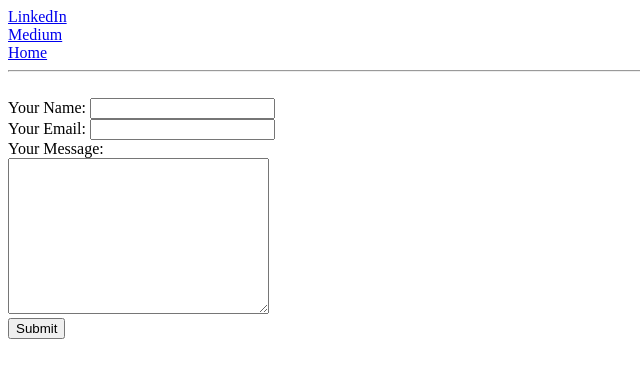
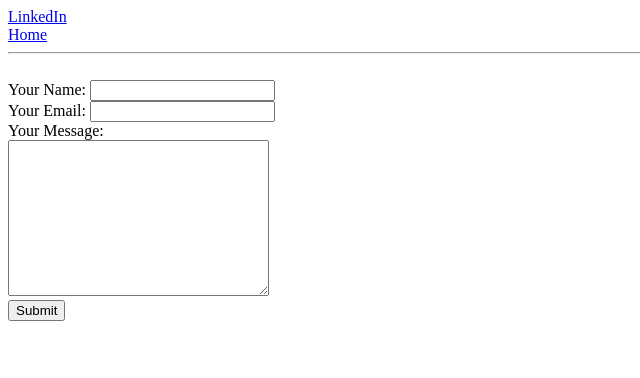
Before and after one commit to matthewdeyn/cv, a plain HTML site: page contact.html in a window 1280 px wide. Shown: the whole page, without its empty margins (0-640 px from the left). Drawn offline with Linux system fonts and the light colour scheme.

Commit message:
Update contact.html

```diff
--- a/contact.html
+++ b/contact.html
@@ -6,8 +6,6 @@
   </head>
   <body>
     <a href="https://www.linkedin.com/in/matthewdeyn/">LinkedIn</a>
-    <br>
-    <a href="https://medium.com/@matthewdeyn">Medium</a>
     <br>
     <a href="index.html">Home</a>
     <hr>
```
